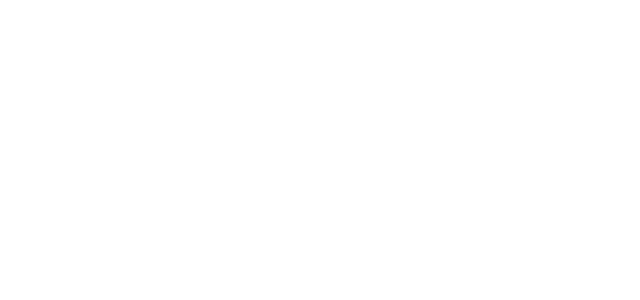
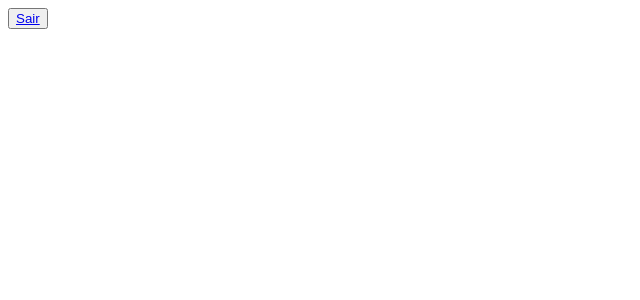
Before and after one commit to Grupo-5-Daniel-Kenzie-Academy/Projeto-On-Books, a React (Create React App) app: page /home in a window 1280 px wide. Before the commit this address had no page. Shown: the top 300 px of the page, without its empty margins (0-640 px from the left). Built offline with nearby package versions, Linux system fonts and the light colour scheme.

Commit message:
feat: dashboard page

```diff
--- /dev/null
+++ b/src/pages/Dashboard/index.tsx
@@ -0,0 +1,16 @@
+import React from 'react'
+import {Link} from "react-router-dom"
+
+export const Dashboard = () => {
+  return (
+    <div>
+    <h1>Login</h1>
+    <button>
+      <Link to="register">Cadastro</Link>
+    </button>
+    <button>
+      <Link to="login">Login</Link>
+    </button>
+  </div>
+  )
+}
--- a/src/pages/Home/index.tsx
+++ b/src/pages/Home/index.tsx
@@ -5,7 +5,7 @@
   return (
     <div>
       <button>
-        <Link to="/">Sair</Link>
+        <Link to="dashboard">Sair</Link>
       </button>
     </div>
   );
--- a/src/pages/Register/index.tsx
+++ b/src/pages/Register/index.tsx
@@ -6,7 +6,7 @@
     <div>
       <h1>Register</h1>
       <button>
-        <Link to="/">Login</Link>
+        <Link to="login">Login</Link>
       </button>
     </div>
   );
--- a/src/routes/routes.tsx
+++ b/src/routes/routes.tsx
@@ -1,5 +1,6 @@
 import React from "react";
 import { Route, Routes } from "react-router-dom";
+import { Dashboard } from "../pages/Dashboard";
 import { Home } from "../pages/Home";
 import { Login } from "../pages/Login";
 import { Register } from "../pages/Register";
@@ -7,9 +8,10 @@
 export const RoutesComponents = () => {
   return (
     <Routes>
-      <Route path="/" element={<Login />} />
+      <Route path="/" element={<Dashboard />} />
       <Route path="register" element={<Register />} />
-      <Route path="dashboard" element={<Home />} />
+      <Route path="home" element={<Home />} />
+      <Route path="login" element={<Login />} />
     </Routes>
   );
 };
```
